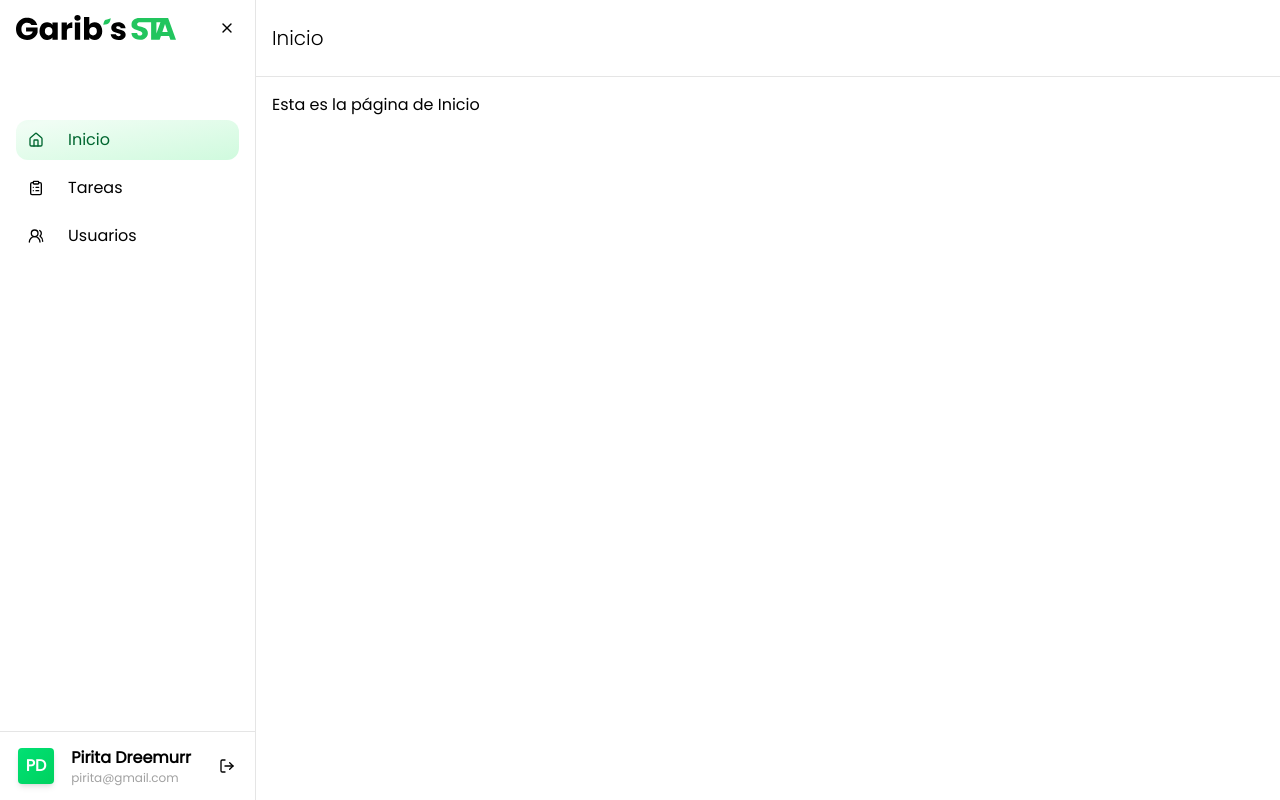
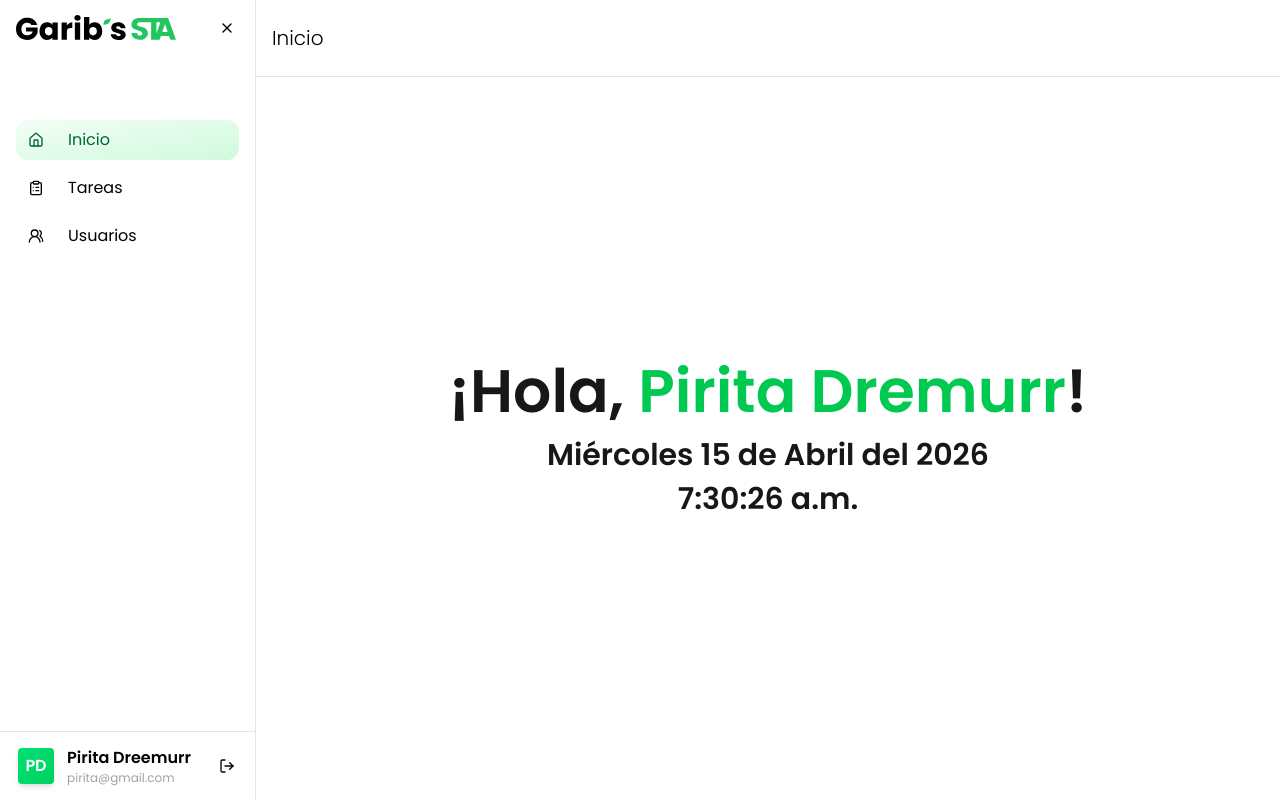
Before and after one commit to garibcatastrofe/garibs-secure-task-app, a Next.js app: page /home in a window 1280 px wide. Built offline with nearby package versions, Linux system fonts and the light colour scheme.

Commit message:
feat: :sparkles: HomeContent Ui Creada

```diff
--- a/app/(dashboard)/home/page.tsx
+++ b/app/(dashboard)/home/page.tsx
@@ -1,11 +1,5 @@
-import { SectionContainer } from "@/components/shared/sectionContainer/SectionContainer";
+import { HomeContent } from "@/content/home/HomeContent";
 
 export default function HomePage() {
-  return (
-    <SectionContainer>
-      <div className="flex flex-col h-full p-4">
-        <p>Esta es la página de Inicio</p>
-      </div>
-    </SectionContainer>
-  );
+  return <HomeContent />;
 }
--- a/app/layout.tsx
+++ b/app/layout.tsx
@@ -2,7 +2,7 @@ import type { Metadata } from "next";
 import { Poppins } from "next/font/google";
 import "./globals.css";
 
-const poppins = Poppins({ weight: ["100", "200", "300", "400"] });
+const poppins = Poppins({ weight: ["100", "200", "300", "400", "500", "600", "700", "800", "900"] });
 
 export const metadata: Metadata = {
   title: "Garib's Secure Task App",
--- /dev/null
+++ b/content/home/HomeContent.tsx
@@ -0,0 +1,44 @@
+"use client";
+
+/* COMPONENTS */
+import { SectionContainer } from "@/components/shared/sectionContainer/SectionContainer";
+
+/* HOOKS */
+import { useState, useEffect } from "react";
+
+/* UTILS */
+import { formatDate, formatTime } from "@/utils/date";
+
+export function HomeContent() {
+  const [dateTime, setDateTime] = useState({
+    date: formatDate(new Date()),
+    time: formatTime(new Date()),
+  });
+
+  useEffect(() => {
+    const intervalId = setInterval(() => {
+      setDateTime({
+        date: formatDate(new Date()),
+        time: formatTime(new Date()),
+      });
+    }, 1000);
+
+    return () => clearInterval(intervalId);
+  }, []);
+
+  return (
+    <SectionContainer>
+      <div className="flex flex-col items-center justify-center h-full px-4">
+        <p className="text-2xl font-semibold lg:text-6xl md:text-4xl text-neutral-900">
+          ¡Hola, <span className="text-green-500">Pirita Dremurr</span>!
+        </p>
+        <p className="mt-4 text-xl font-semibold lg:text-3xl md:text-2xl text-neutral-900">
+          {dateTime.date}
+        </p>
+        <p className="mt-2 text-xl font-semibold lg:text-3xl md:text-2xl text-neutral-900">
+          {dateTime.time}
+        </p>
+      </div>
+    </SectionContainer>
+  );
+}
--- /dev/null
+++ b/utils/date.ts
@@ -0,0 +1,43 @@
+export const formatDate = (date: Date) => {
+  const dias = [
+    "Domingo",
+    "Lunes",
+    "Martes",
+    "Miércoles",
+    "Jueves",
+    "Viernes",
+    "Sábado",
+  ];
+  const meses = [
+    "Enero",
+    "Febrero",
+    "Marzo",
+    "Abril",
+    "Mayo",
+    "Junio",
+    "Julio",
+    "Agosto",
+    "Septiembre",
+    "Octubre",
+    "Noviembre",
+    "Diciembre",
+  ];
+
+  const diaSemana = dias[date.getDay()];
+  const diaMes = date.getDate();
+  const mes = meses[date.getMonth()];
+  const año = date.getFullYear();
+
+  return `${diaSemana} ${diaMes} de ${mes} del ${año}`;
+};
+
+export const formatTime = (date: Date) => {
+  let hours = date.getHours();
+  const minutes = date.getMinutes().toString().padStart(2, "0"); // Asegura dos dígitos
+  const seconds = date.getSeconds().toString().padStart(2, "0"); // Asegura dos dígitos
+  const amPm = hours >= 12 ? "p.m." : "a.m.";
+
+  hours = hours % 12 || 12; // Convierte 0 en 12 para formato de 12 horas
+
+  return `${hours}:${minutes}:${seconds} ${amPm}`;
+};
```
